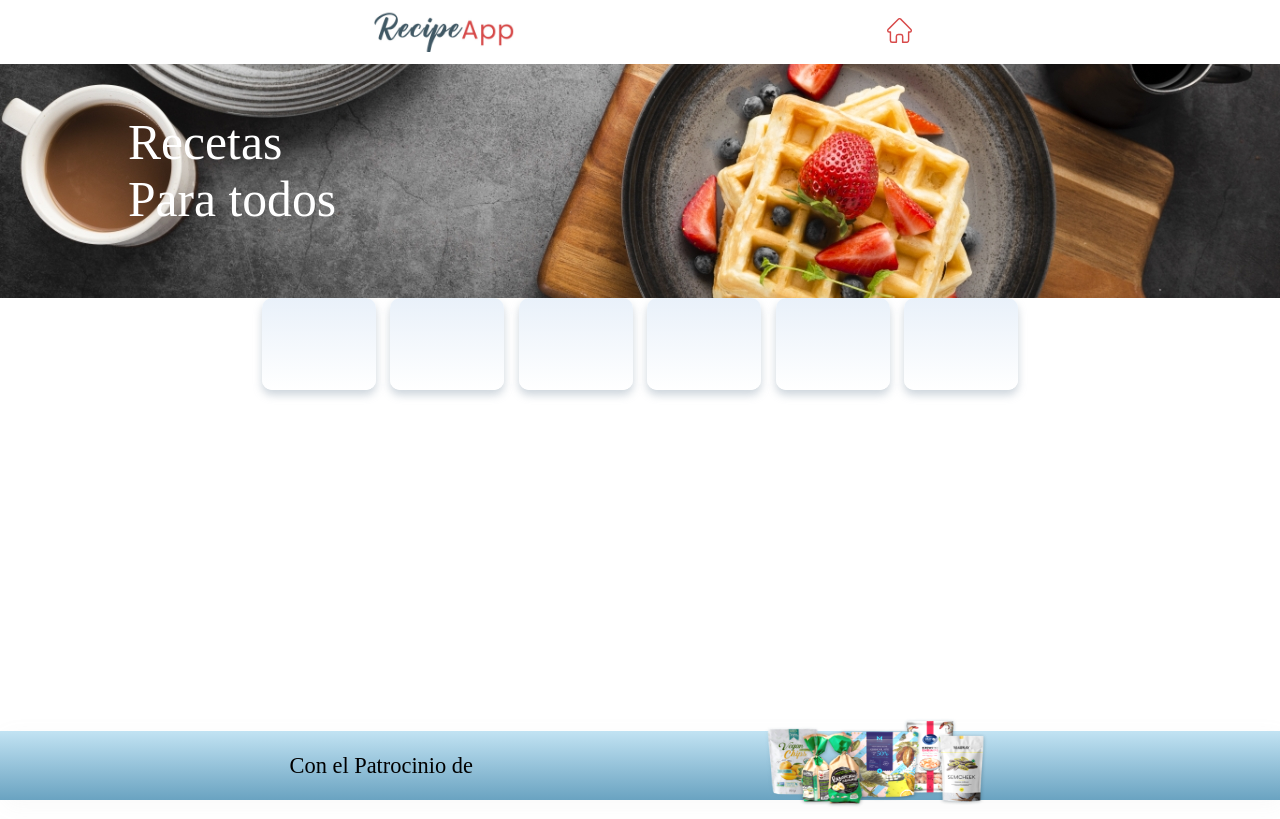
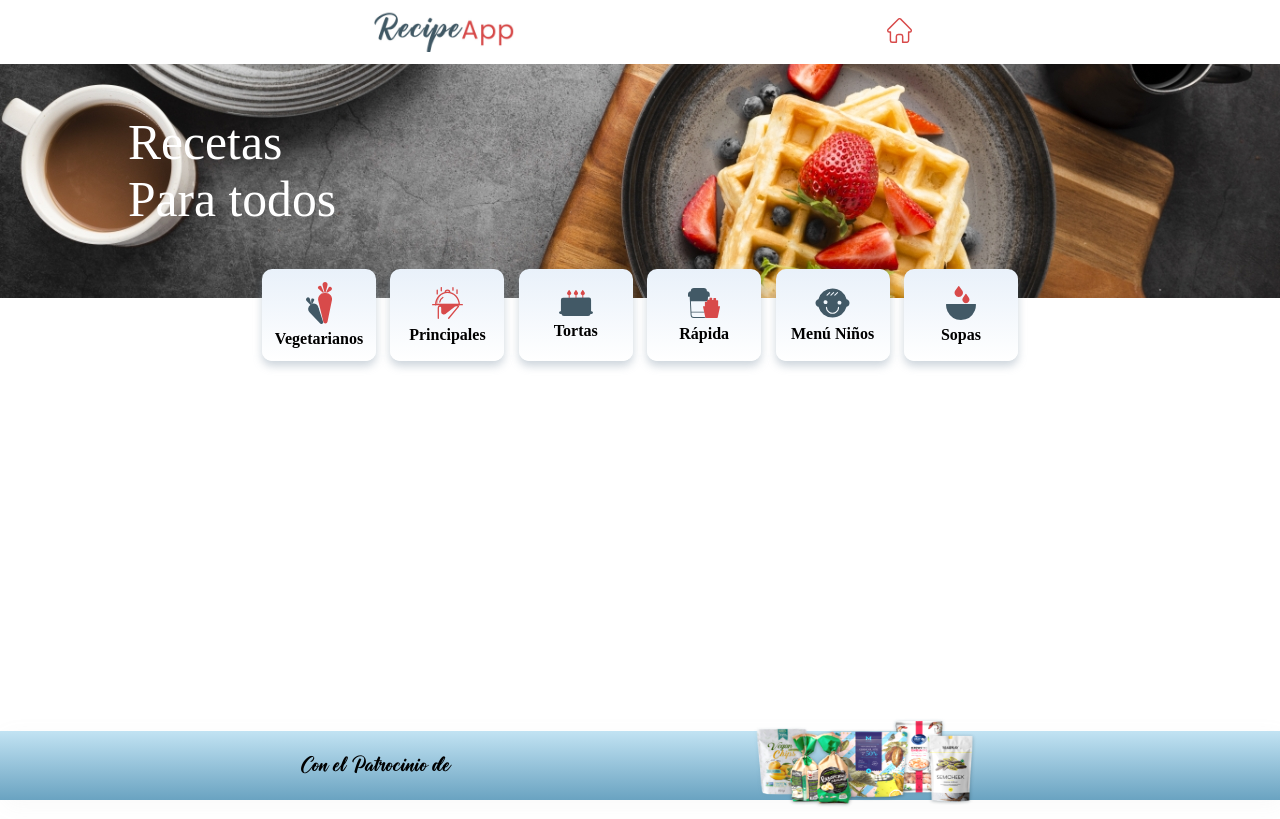
Before and after one commit to Juanpabedoyav/RecipeApp, a React (Create React App) app: page / in a window 1280 px wide. Built offline with nearby package versions, Linux system fonts and the light colour scheme; no server answers.

Commit message:
styles fonts and cards categories

```diff
--- a/src/components/Categories/index.tsx
+++ b/src/components/Categories/index.tsx
@@ -1,18 +1,47 @@
 import styles from "styles/Categories.module.scss";
+import vegetarian from 'assets/icons/ic_vegetarian.svg'
+import fastFood from 'assets/icons/ic_fast-food.svg'
+import kids from 'assets/icons/ic_kids.svg'
+import soup from 'assets/icons/ic_soup.svg'
+import cake from 'assets/icons/ic_cake.svg'
+import main from 'assets/icons/ic_main.svg'
+
+
+
+
+
 
 export const Categories = () => {
   return (
     <div className={styles.Categories}>
 
-        <ul className={styles['list-categories']}>
-            <li></li>
-            <li></li>
-            <li></li>
-            <li></li>
-            <li></li>
-            <li></li>
+      <ul className={styles['list-categories']}>
+        <li>
+          <img src={vegetarian} alt={""} />
+          <h4>Vegetarianos</h4>
+        </li>
+        <li>
+          <img src={main} alt={""} />
+          <h4>Principales</h4>
+        </li>
+        <li>
+          <img src={cake} alt={""} />
+          <h4>Tortas</h4>
+        </li>
+        <li>
+          <img src={fastFood} alt={""} />
+          <h4>Rápida</h4>
+        </li>
+        <li>
+          <img src={kids} alt={""} />
+          <h4>Menú Niños</h4>
+        </li>
+        <li>
+          <img src={soup} alt={""} />
+          <h4>Sopas</h4>
+        </li>
 
-        </ul>
+      </ul>
 
 
     </div>
--- a/src/styles/Banner.module.scss
+++ b/src/styles/Banner.module.scss
@@ -5,6 +5,7 @@
   height: 234px;
   width: 100%;
   position: relative;
+  z-index: -1;
   img{
     width: 100%;
     height: 100%;
--- a/src/styles/Categories.module.scss
+++ b/src/styles/Categories.module.scss
@@ -4,7 +4,7 @@
   width: 100%;
   padding: 0 1.4rem;
   height: 200px;
-  margin-bottom: 1rem;
+  margin-top: -1.8rem;
 }
 
 .list-categories{
@@ -20,6 +20,11 @@ li{
     width: 114px;
     background: transparent linear-gradient(180deg, $--gray--light 0%, $--white 100%);
     box-shadow: 0px 5px 9px $--black-light;
+    display: flex;
+    flex-direction: column;
+    align-items: center;
+    justify-content: center;
+    gap: 0.4rem;
 
   }
 }
--- a/src/styles/Footer.module.scss
+++ b/src/styles/Footer.module.scss
@@ -1,4 +1,6 @@
 @import 'vars';
+
+
 .Footer {
   width: 100%;
   height: 4.3rem;
@@ -20,6 +22,7 @@
     align-items: center;
     justify-content: center;
     .Partner {
+      font-family: $--font ;
       font-size: $--xl;
     }
   }
--- a/src/styles/_vars.scss
+++ b/src/styles/_vars.scss
@@ -1,5 +1,9 @@
 //colors
-
+@font-face {
+    font-family: 'MonsterClubhouse';
+    src: url('../assets/fonts/MonsterClubhouse.ttf')
+  }
+$--font:'MonsterClubhouse', sans-serif;
 $--red: #d84a4a;
 //gray
 $--gray--dark: #425966;
```
Also changed, not shown: src/assets/fonts/MonsterClubhouse.ttf (renamed from src/assets/fonts/Monster Clubhouse.ttf).
